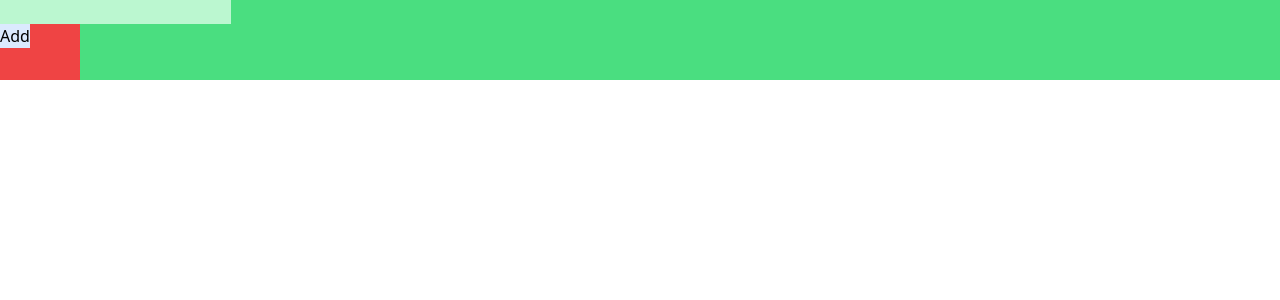
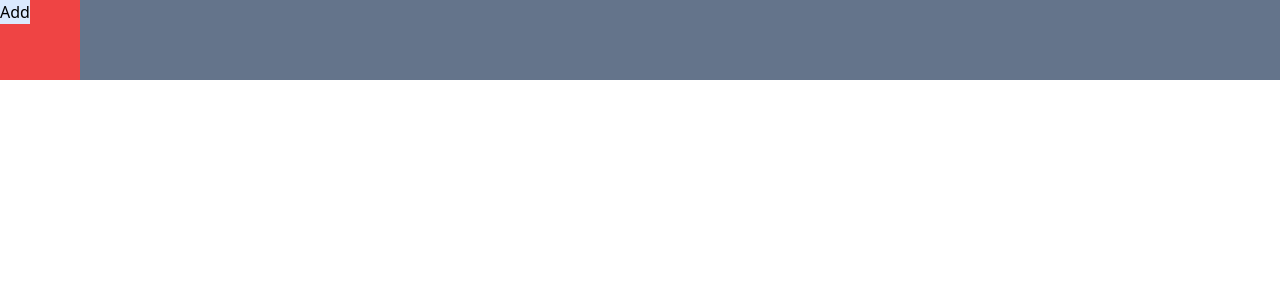
Before and after one commit to gokulkumar0209/FormBuilder, a React (Vite) app in the folder client/: page / in a window 1280 px wide. Shown: the top 300 px of the page. Built offline with nearby package versions, Linux system fonts and the light colour scheme.

Commit message:
form creation done

```diff
--- a/client/package.json
+++ b/client/package.json
@@ -12,7 +12,8 @@
   "dependencies": {
     "firebase": "^10.13.0",
     "react": "^18.3.1",
-    "react-dom": "^18.3.1"
+    "react-dom": "^18.3.1",
+    "react-router-dom": "^6.26.1"
   },
   "devDependencies": {
     "@eslint/js": "^9.9.0",
--- a/client/src/App.jsx
+++ b/client/src/App.jsx
@@ -1,16 +1,19 @@
 import { useState } from "react";
 import DashBoard from "./DashBoard";
-import { firestore } from "./firebase"; // Import firestore from firebase.js
-import { addDoc, collection } from "firebase/firestore";
+import { BrowserRouter, Route, Routes } from "react-router-dom";
+import Create from "./Create";
 
 function App() {
 	const [count, setCount] = useState(0);
 
 	return (
 		<>
-			<div className="bg-green-400">
-				<DashBoard />
-			</div>
+			<BrowserRouter>
+				<Routes>
+					<Route element={<DashBoard />} path="/"></Route>
+					<Route element={<Create />} path="/create/:title"></Route>
+				</Routes>
+			</BrowserRouter>
 		</>
 	);
 }
--- /dev/null
+++ b/client/src/Create.jsx
@@ -0,0 +1,8 @@
+import React from "react";
+
+function Create() {
+
+	return <div>Create</div>;
+}
+
+export default Create;
--- a/client/src/DashBoard.jsx
+++ b/client/src/DashBoard.jsx
@@ -1,33 +1,24 @@
 import React, { useState } from "react";
-import { getFirestore, addDoc, collection } from "firebase/firestore";
-import "./firebase"; // Ensure this file correctly initializes Firebase
+
+import NewForm from "./NewForm";
 
 function DashBoard() {
-	const db = getFirestore();
-	const [title, setTitle] = useState("");
-
-	const handleCreation = async () => {
-		try {
-			await addDoc(collection(db, "allForms"), { title: title });
-			alert("Form Created");
-		} catch (error) {
-			alert("Error creating form: " + error.message);
-		}
-	};
+	const [createView, setCreateView] = useState(false);
 
 	return (
-		<div>
+		<div className=" bg-slate-500">
 			<div className="bg-red-500 w-20 h-20">
-				<input
-					type="text"
-					className="bg-green-200"
-					value={title}
-					onChange={(e) => setTitle(e.target.value)}
-				/>
-				<button className="bg-blue-100" onClick={handleCreation}>
+				<button className="bg-blue-100" onClick={() => setCreateView(true)}>
 					Add
 				</button>
 			</div>
+			{createView && (
+				<div
+					className={`fixed inset-0 flex items-center justify-center bg-slate-500 bg-opacity-50 `}
+				>
+					<NewForm setCreateView={setCreateView} />
+				</div>
+			)}
 		</div>
 	);
 }
--- /dev/null
+++ b/client/src/NewForm.jsx
@@ -0,0 +1,44 @@
+import React, { useState } from "react";
+import {} from "react";
+import { getFirestore, addDoc, collection } from "firebase/firestore";
+import "./firebase"; // Ensure this file correctly initializes Firebase
+import { useNavigate } from "react-router-dom";
+function NewForm({ setCreateView }) {
+	const db = getFirestore();
+	const navigate = useNavigate();
+	const [title, setTitle] = useState("");
+
+	const handleCreation = async () => {
+		try {
+			await addDoc(collection(db, "allForms"), { title: title });
+			alert("Form Created");
+			navigate(`/create/${title}`);
+		} catch (error) {
+			alert("Error creating form: " + error.message);
+		}
+	};
+	return (
+		<div className={`bg-white p-4 rounded-md `}>
+			<h2 className=" font-bold">Create Feedback Form</h2>
+			<div className=" grid">
+				<input
+					type="text"
+					className=" p-2 border-b-2 border-black  focus:outline-none"
+					value={title}
+					onChange={(e) => setTitle(e.target.value)}
+				></input>
+				<div className=" flex justify-end">
+					<button
+						className=" m-2 p-1 bg-green-500 rounded-lg "
+						onClick={handleCreation}
+					>
+						Create
+					</button>
+					<button onClick={() => setCreateView(false)}>Cancel</button>
+				</div>
+			</div>
+		</div>
+	);
+}
+
+export default NewForm;
```
Also changed, not shown: 1 other file (tests, documents, lock files or other folders).
